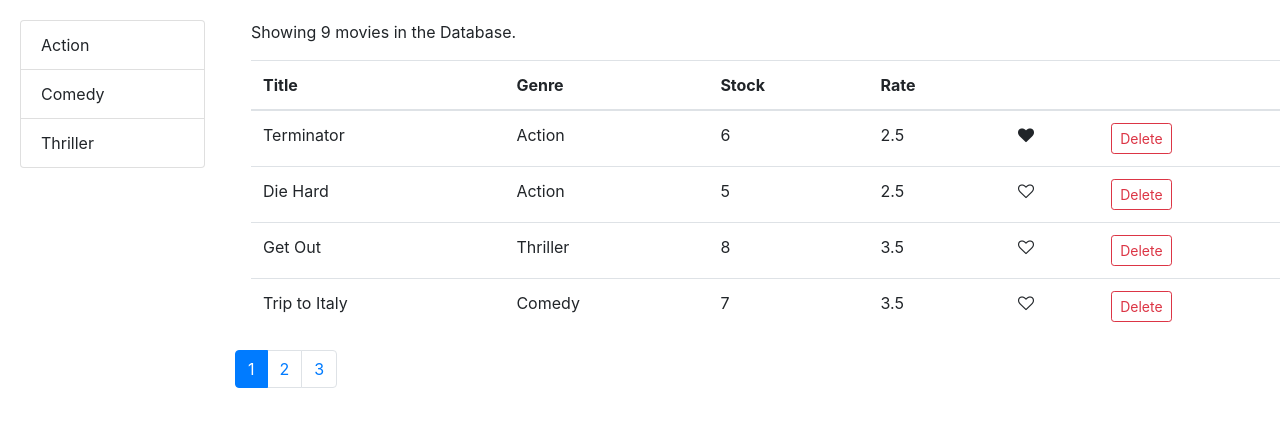
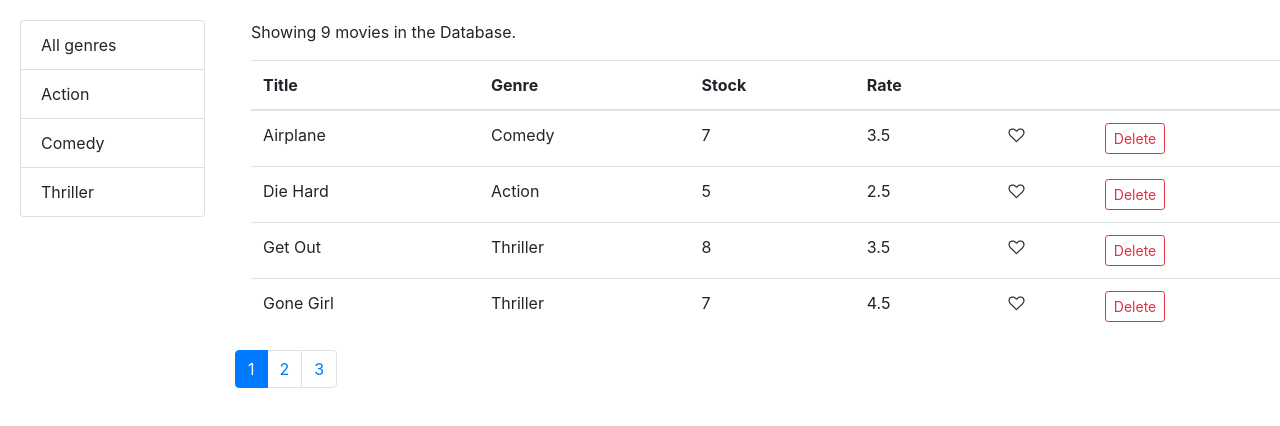
Before and after one commit to toTheMoon247/vidly, a React (Create React App) app: page / in a window 1280 px wide. Shown: the top 426 px of the page. Built offline with nearby package versions, Linux system fonts and the light colour scheme.

Commit message:
Adding sorting to the table

```diff
--- a/src/components/common/listGroup.jsx
+++ b/src/components/common/listGroup.jsx
@@ -11,7 +11,7 @@ const ListGroup = props => {
         <li
           onClick={() => onItemSelect(item)}
           key={item[valueProperty]}
-          className={item === selectedItem ? "list-group-item active" : "list-group-item"}
+          className={item === selectedItem ? "cursor-pointer list-group-item active" : "cursor-pointer list-group-item"}
         >
           {item[textProperty]}
         </li>
--- a/src/components/movies.jsx
+++ b/src/components/movies.jsx
@@ -1,10 +1,11 @@
 import React, {Component} from "react";
 import { getMovies } from "../services/fakeMovieService";
 import { getGenres } from "../services/fakeGenreService";
-import Like from "./common/like";
 import Pagination from "./common/pagination";
 import ListGroup from "./common/listGroup"
+import MoviesTable from "./moviesTable"
 import { paginate } from '../utils/paginate';
+import _ from 'lodash';
 
 
 
@@ -16,7 +17,7 @@ class Movies extends Component {
     genres: [],
     currentPage: 1,
     pageSize: 4,
-    selectedGenre: false
+    sortColumn: { path: 'title', order: 'asc'}
   };
 
   handleDelete = (movie) => {
@@ -34,7 +35,8 @@ class Movies extends Component {
 
   // Create a backend calls
   componentDidMount() {
-    this.setState({ movies: getMovies(), genres: getGenres() });
+    const genres = [ {_id: '', name: 'All genres'}, ...getGenres() ];
+    this.setState({ movies: getMovies(), genres: genres });
   }
 
   handlePageChange = (page) => {
@@ -42,21 +44,44 @@ class Movies extends Component {
   }
 
   handleGenreSelect = genre => {
-    this.setState( {selectedGenre: genre} );
+    this.setState( {selectedGenre: genre, currentPage: 1} );
+  };
+
+  handleSort = path => {
+    const sortColumn = {...this.state.sortColumn}
+    if (sortColumn.path === path)
+      sortColumn.order = (sortColumn.order === 'asc') ? 'desc' : 'asc';
+    else {
+      sortColumn.path = path;
+      sortColumn.order = 'asc';
+    }
+
+    this.setState({ sortColumn });
   };
 
   render(){
     const { length: count } = this.state.movies;
-    const { pageSize, currentPage, movies: allMovies, selectedGenre } = this.state;
+    const {
+      pageSize,
+      currentPage,
+      movies: allMovies,
+      selectedGenre,
+      sortColumn
+    } = this.state;
+
      if (count === 0)
       return <p className="pl-3">There are no movies in the Database.</p>;
 
     // Filter Movies according to genre
-    const filtered = selectedGenre
+    const filtered = selectedGenre && selectedGenre._id
     ? allMovies.filter(m => m.genre._id === selectedGenre._id)
     : allMovies;
 
-    const movies = paginate(filtered, currentPage, pageSize);
+    // Sorting
+    const sorted = _.orderBy(filtered, [sortColumn.path], [sortColumn.order]);
+
+
+    const movies = paginate(sorted, currentPage, pageSize);
 
     return(
       <div className="row">
@@ -71,32 +96,12 @@ class Movies extends Component {
         </div>
         <div className="col">
           <p className="pl-3">Showing {filtered.length} movies in the Database.</p>
-          <table className="table ml-3">
-            <thead>
-                <tr>
-                  <th>Title</th>
-                  <th>Genre</th>
-                  <th>Stock</th>
-                  <th>Rate</th>
-                  <th></th>
-                  <th></th>
-              </tr>
-            </thead>
-           <tbody>
-                {movies.map(movie => (
-                  <tr key={movie._id}>
-                    <td>{movie.title}</td>
-                    <td>{movie.genre.name}</td>
-                    <td>{movie.numberInStock}</td>
-                    <td>{movie.dailyRentalRate}</td>
-                    <td><Like liked={movie.liked} onClick={() => this.handleLike(movie)}/></td>
-                    <td>
-                      <button onClick={() => this.handleDelete(movie)} className="btn btn-outline-danger btn-sm">Delete</button>
-                    </td>
-                  </tr>
-                ))}
-            </tbody>
-         </table>
+          <MoviesTable
+            movies={movies}
+            onLike={this.handleLike}
+            onDelete={this.handleDelete}
+            onSort={this.handleSort}
+          />
          <Pagination
             itemsCount={filtered.length}
             pageSize={pageSize}
--- /dev/null
+++ b/src/components/moviesTable.jsx
@@ -0,0 +1,37 @@
+import React from "react";
+import Like from "./common/like";
+
+const MoviesTable = props => {
+  const { movies, onDelete, onLike, onSort } = props;
+
+  return(
+    <table className="table ml-3">
+      <thead>
+          <tr>
+            <th className="cursor-pointer" onClick={() => onSort('title')}>Title</th>
+            <th className="cursor-pointer" onClick={() => onSort('genre.name')}>Genre</th>
+            <th className="cursor-pointer" onClick={() => onSort('numberInStock')}>Stock</th>
+            <th className="cursor-pointer" onClick={() => onSort('dailyRentalRate')}>Rate</th>
+            <th></th>
+            <th></th>
+        </tr>
+      </thead>
+      <tbody>
+        {movies.map(movie => (
+          <tr key={movie._id}>
+            <td>{movie.title}</td>
+            <td>{movie.genre.name}</td>
+            <td>{movie.numberInStock}</td>
+            <td>{movie.dailyRentalRate}</td>
+            <td><Like liked={movie.liked} onClick={() => onLike(movie)}/></td>
+            <td>
+              <button onClick={() => onDelete(movie)} className="btn btn-outline-danger btn-sm">Delete</button>
+            </td>
+          </tr>
+        ))}
+      </tbody>
+    </table>
+  );
+}
+
+export default MoviesTable;
```
Also changed, not shown: 1 other file (tests, documents, lock files or other folders).
